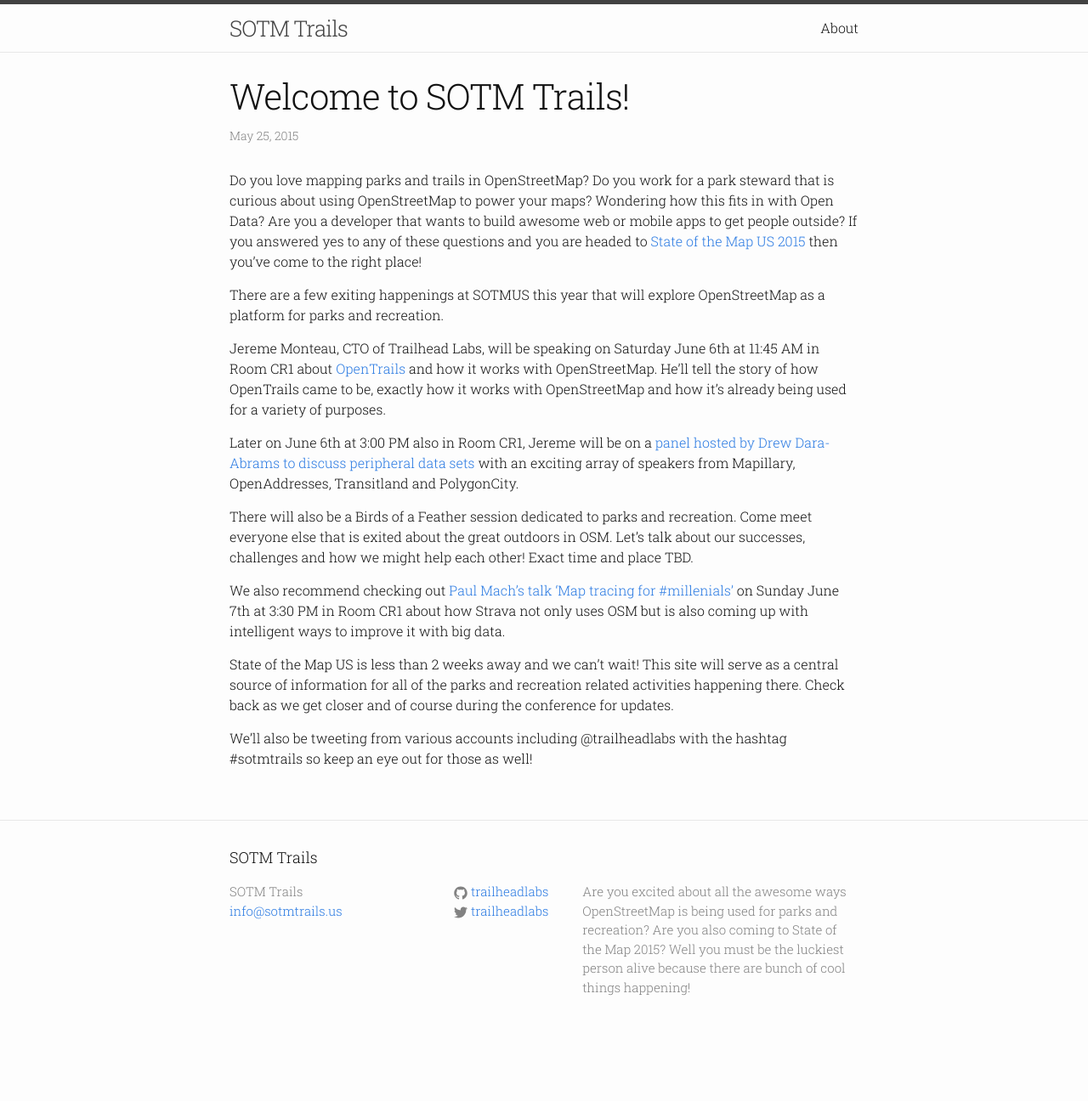
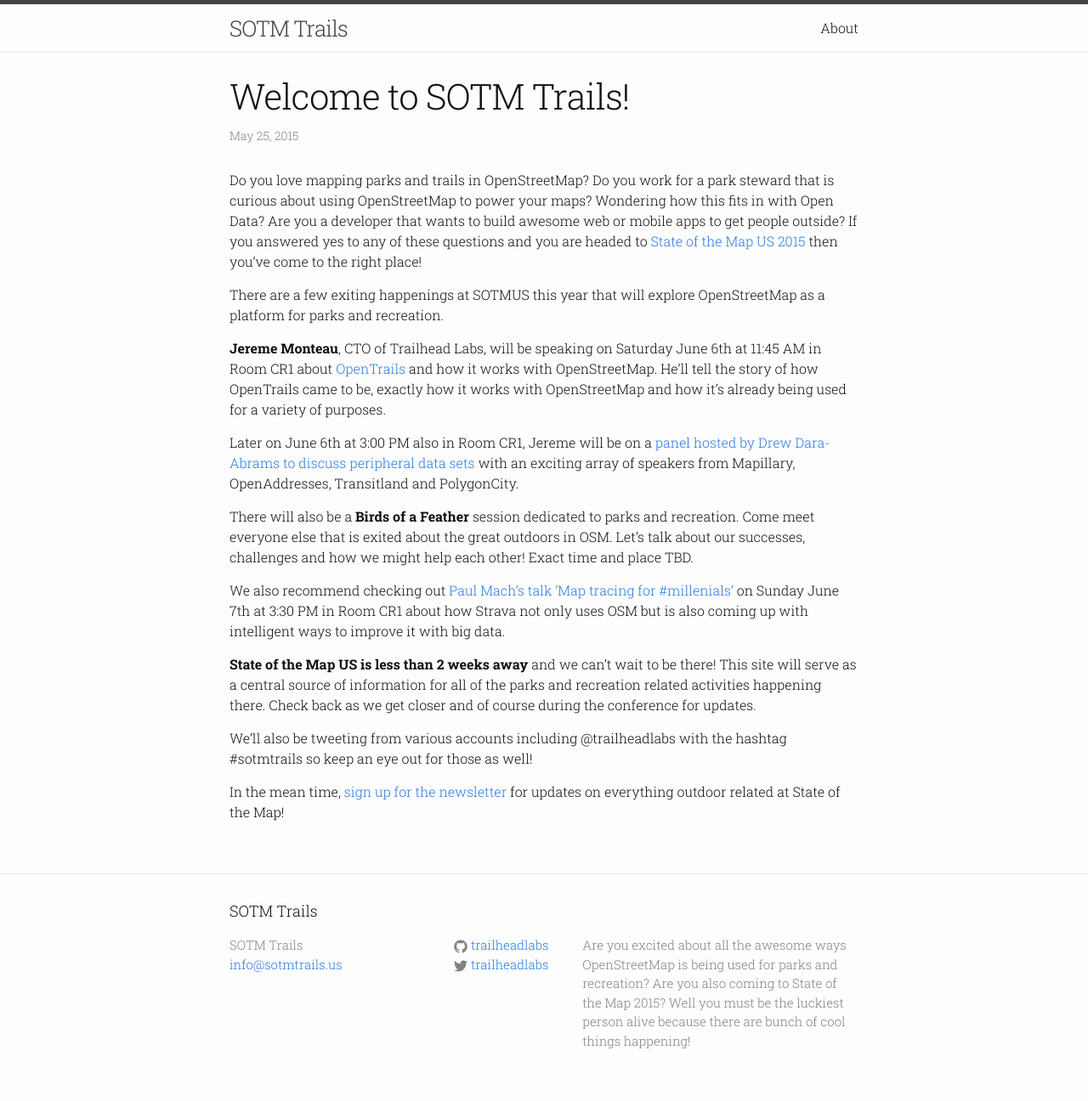
Before and after one commit to trailheadlabs/sotmtrails.us, a Jekyll site: the page built from _posts/2015-05-25-welcome-to-sotmtrails.markdown, in a window 1280 px wide. Shown: the whole page at 85% size. Built offline with Jekyll 4.4.1, drawn with Linux system fonts in a browser that asks for light colours; before the commit the page ends 1233 px from its top, so only the background shows below that.

Commit message:
adding newsletter link

```diff
--- a/_posts/2015-05-25-welcome-to-sotmtrails.markdown
+++ b/_posts/2015-05-25-welcome-to-sotmtrails.markdown
@@ -8,18 +8,21 @@
 
 There are a few exiting happenings at SOTMUS this year that will explore OpenStreetMap as a platform for parks and recreation.
 
-Jereme Monteau, CTO of Trailhead Labs, will be speaking on Saturday June 6th at 11:45 AM in Room CR1 about [OpenTrails][opentrails-talk] and how it works with OpenStreetMap. He'll tell the story of how OpenTrails came to be, exactly how it works with OpenStreetMap and how it's already being used for a variety of purposes.
+**Jereme Monteau**, CTO of Trailhead Labs, will be speaking on Saturday June 6th at 11:45 AM in Room CR1 about [OpenTrails][opentrails-talk] and how it works with OpenStreetMap. He'll tell the story of how OpenTrails came to be, exactly how it works with OpenStreetMap and how it's already being used for a variety of purposes.
 
 Later on June 6th at 3:00 PM also in Room CR1, Jereme will be on a [panel hosted by Drew Dara-Abrams to discuss peripheral data sets][peripheral-data-panel] with an exciting array of speakers from Mapillary, OpenAddresses, Transitland and PolygonCity.
 
-There will also be a Birds of a Feather session dedicated to parks and recreation. Come meet everyone else that is exited about the great outdoors in OSM. Let's talk about our successes, challenges and how we might help each other! Exact time and place TBD.
+There will also be a **Birds of a Feather** session dedicated to parks and recreation. Come meet everyone else that is exited about the great outdoors in OSM. Let's talk about our successes, challenges and how we might help each other! Exact time and place TBD.
 
 We also recommend checking out [Paul Mach's talk 'Map tracing for #millenials'][strava-talk] on Sunday June 7th at 3:30 PM in Room CR1 about how Strava not only uses OSM but is also coming up with intelligent ways to improve it with big data.
 
-State of the Map US is less than 2 weeks away and we can't wait! This site will serve as a central source of information for all of the parks and recreation related activities happening there. Check back as we get closer and of course during the conference for updates.
+**State of the Map US is less than 2 weeks away** and we can't wait to be there! This site will serve as a central source of information for all of the parks and recreation related activities happening there. Check back as we get closer and of course during the conference for updates.
 
 We'll also be tweeting from various accounts including @trailheadlabs with the hashtag #sotmtrails so keep an eye out for those as well!
 
+In the mean time, [sign up for the newsletter][newsletter] for updates on everything outdoor related at State of the Map!
+
+[newsletter]: https://tinyletter.com/sotmtrails/
 [sotmus]: http://stateofthemap.us/
 [opentrails-talk]:  http://stateofthemap.us/opentrails/
 [peripheral-data-panel]:  http://stateofthemap.us/peripheral-data-in-osm-panel/
```
